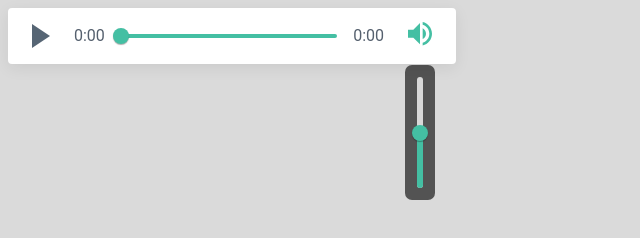
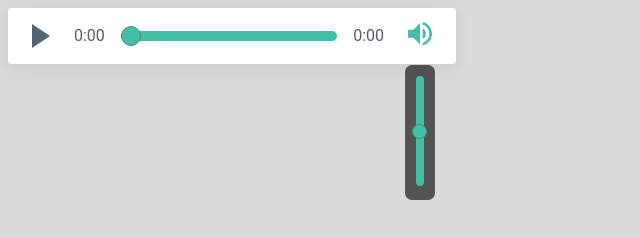
Before and after one commit to VladyslavVorobiov/audio-player-example, a plain HTML site: page index.html in a window 1280 px wide. Both pictures are taken after a click on the button 420 px from the left and 34 px from the top of the page. Shown: the whole page, without its empty margins (0-640 px from the left). Drawn offline with Linux system fonts and the light colour scheme.

Commit message:
add volume slider layout

```diff
--- a/e_book_audio_player.js
+++ b/e_book_audio_player.js
@@ -36,7 +36,7 @@ function AudioPlayerConstructor(id) {
 
     this.currentTimeRef = this.audioPlayerRef.querySelector('.controls__current-time');
     this.totalTimeRef = this.audioPlayerRef.querySelector('.controls__total-time');
-    this.progressRef = this.audioPlayerRef.querySelector('.controls__progress.gap-progress');
+    this.progressRef = this.audioPlayerRef.querySelector('.controls__progress-range');
     this.loaderRef = this.audioPlayerRef.querySelector('.loading');
     this.playPauseButtonRef = this.audioPlayerRef.querySelector('.play-pause-btn');
     this.controlsWrapperRef = this.audioPlayerRef.querySelector('.controls');
@@ -66,16 +66,7 @@ function setTotalTime(time) {
 
 // progress type: number between 0 and 100
 function setProgress(progress) {
-
-    if(progress < 0) {
-        progress = 0;
-    }
-
-    if(progress > 100) {
-        progress = 100;
-    }
-
-    this.progressRef.style.width = progress + '%';
+    this.progressRef.value = progress;
 };
 
 // loading type: boolean
@@ -83,10 +74,12 @@ function toggleLoading(loading) {
     if(loading) {
         this.loaderRef.style.display = 'block';
         this.playPauseButtonRef.disabled = true;
+        this.progressRef.disabled = true;
         this.controlsWrapperRef.classList.add('disabled');
     } else {
         this.loaderRef.style.display = 'none';
         this.playPauseButtonRef.disabled = false;
+        this.progressRef.disabled = false;
         this.controlsWrapperRef.classList.remove('disabled');
     }
 };
--- a/index.html
+++ b/index.html
@@ -21,11 +21,7 @@
 
         <div class="controls">
             <span class="controls__current-time"></span>
-            <div class="controls__slider slider" data-direction="horizontal">
-                <div class="controls__progress gap-progress" style="width: 65.7626%;">
-                    <div class="pin progress__pin" data-method="rewind"></div>
-                </div>
-            </div>
+            <input type="range" class="controls__progress-range" min="0" max="100">
             <span class="controls__total-time">3:00</span>
         </div>
 
@@ -36,10 +32,8 @@
                 </svg>
             </button>
             <div class="volume__controls hidden bottom">
-                <div class="volume__slider slider" data-direction="vertical">
-                    <div class="volume__progress gap-progress" style="height: 50%;">
-                        <div class="pin volume__pin" data-method="changeVolume"></div>
-                    </div>
+                <div class="volume__slider" data-direction="vertical">
+                    <input type="range" class="volume__progress" min="0" max="100">
                 </div>
             </div>
         </div>
--- a/styles.css
+++ b/styles.css
@@ -69,27 +69,11 @@
     position: relative;
 }
 
-.ebook-audio-player .slider.volume__slider {
-    background-color: #d8d8d8;
+.ebook-audio-player .volume__slider {
+    flex-grow: 1;
+    cursor: pointer;
+    position: relative;
 }
-
-.ebook-audio-player .slider .gap-progress {
-    background-color: #44bfa3;
-    border-radius: inherit;
-    position: absolute;
-    pointer-events: none;
-}
-
-.ebook-audio-player .slider .gap-progress .pin {
-    height: 16px;
-    width: 16px;
-    border-radius: 8px;
-    background-color: #44bfa3;
-    position: absolute;
-    pointer-events: all;
-    box-shadow: 0 1px 1px 0 rgba(0, 0, 0, 0.32);
-}
-
 
 .ebook-audio-player .controls {
     font-family: "Roboto", sans-serif;
@@ -117,27 +101,34 @@
     cursor: default;
 }
 
-.ebook-audio-player .controls.disabled .progress__pin {
-    background-color: #DADADA;
+.ebook-audio-player .controls .controls__progress-range {
+    flex: 1;
+    margin-left: 16px;
+    margin-right: 16px;
+    -webkit-appearance: none;
+    background: #44bfa3;
+    border-radius: 10px;
+    height: 10px;
+}
+.ebook-audio-player .controls .controls__progress-range[disabled] {
+    background: #DADADA;
 }
 
-.ebook-audio-player .controls .controls__slider {
-    margin-left: 16px;
-    margin-right: 16px;
-    border-radius: 2px;
-    height: 4px;
+.ebook-audio-player .controls .controls__progress-range::-webkit-slider-thumb {
+    -webkit-appearance: none;
+    background: #44bfa3;
+    border: 1px solid #37927e;
+    border-radius: 50%;
+    width: 20px;
+    height: 20px;
+    transition: 0.2s background;
+    cursor: pointer;
 }
 
-.ebook-audio-player .controls .controls__slider .controls__progress {
-    width: 0;
-    height: 100%;
+.ebook-audio-player .controls .controls__progress-range[disabled]::-webkit-slider-thumb {
+    border: 1px solid #DADADA;
+    background: #DADADA;
 }
-
-.ebook-audio-player .controls .controls__slider .controls__progress .progress__pin {
-    right: -8px;
-    top: -6px;
-}
-
 
 .ebook-audio-player .controls span {
     cursor: default;
@@ -202,12 +193,26 @@
 }
 
 .ebook-audio-player .volume .volume__controls .volume__slider .volume__progress {
-    bottom: 0;
-    height: 100%;
-    width: 6px;
+    -webkit-appearance: none;
+    -webkit-transform: rotate(90deg);
+    background: #44bfa3;
+    height: 8px;
+    width: 110px;
+    border-radius: 10px;
+    position: absolute;
+    top: 50px;
+    left: -52px;
+    margin: 0;
+    padding: 0;
 }
 
-.ebook-audio-player .volume .volume__controls .volume__slider .volume__progress .volume__pin {
-    left: -5px;
-    top: -8px;
+.ebook-audio-player .volume .volume__controls .volume__slider .volume__progress::-webkit-slider-thumb {
+    -webkit-appearance: none;
+    background: #44bfa3;
+    border: 1px solid #37927e;
+    border-radius: 50%;
+    width: 15px;
+    height: 15px;
+    transition: 0.2s background;
+    cursor: pointer;
 }
```
